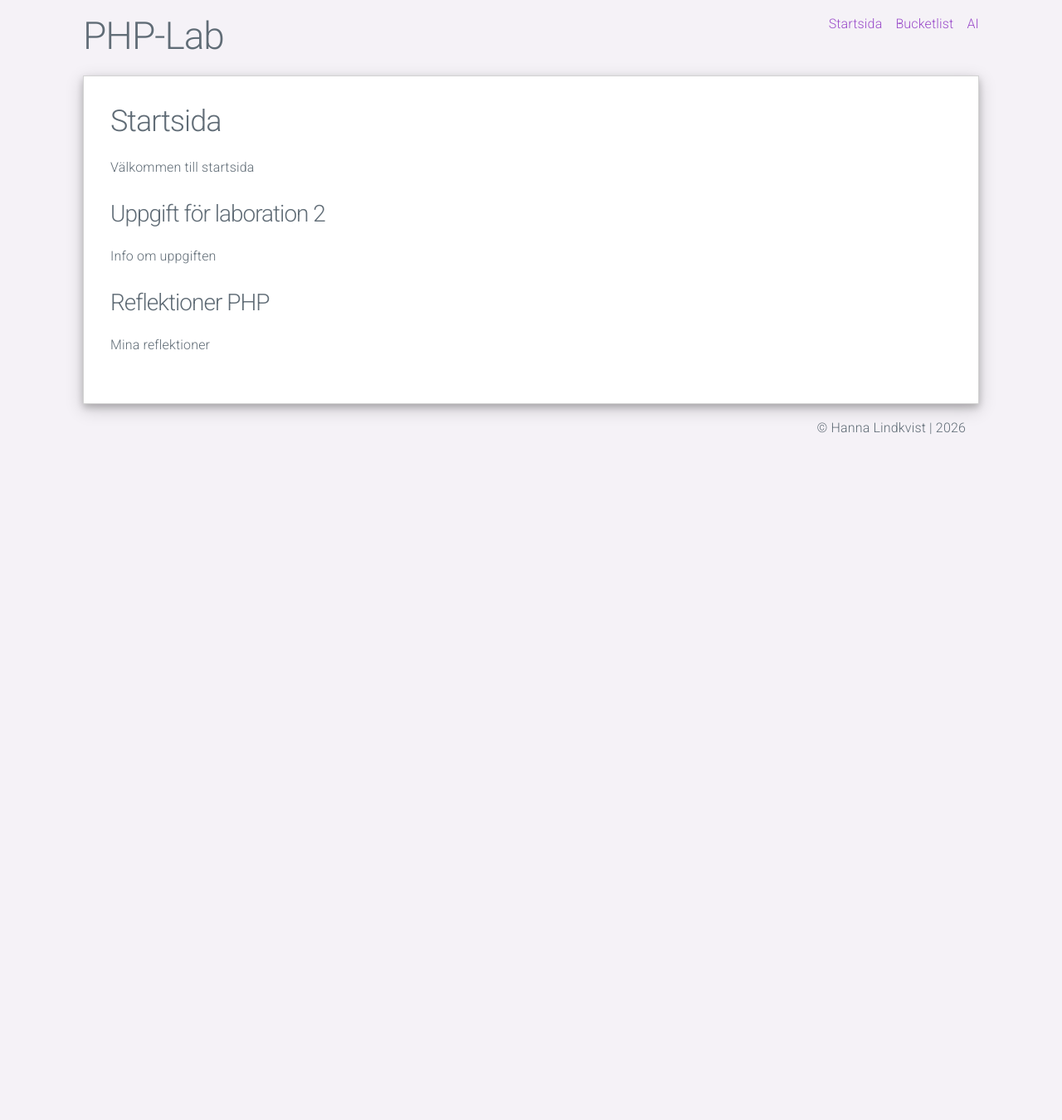
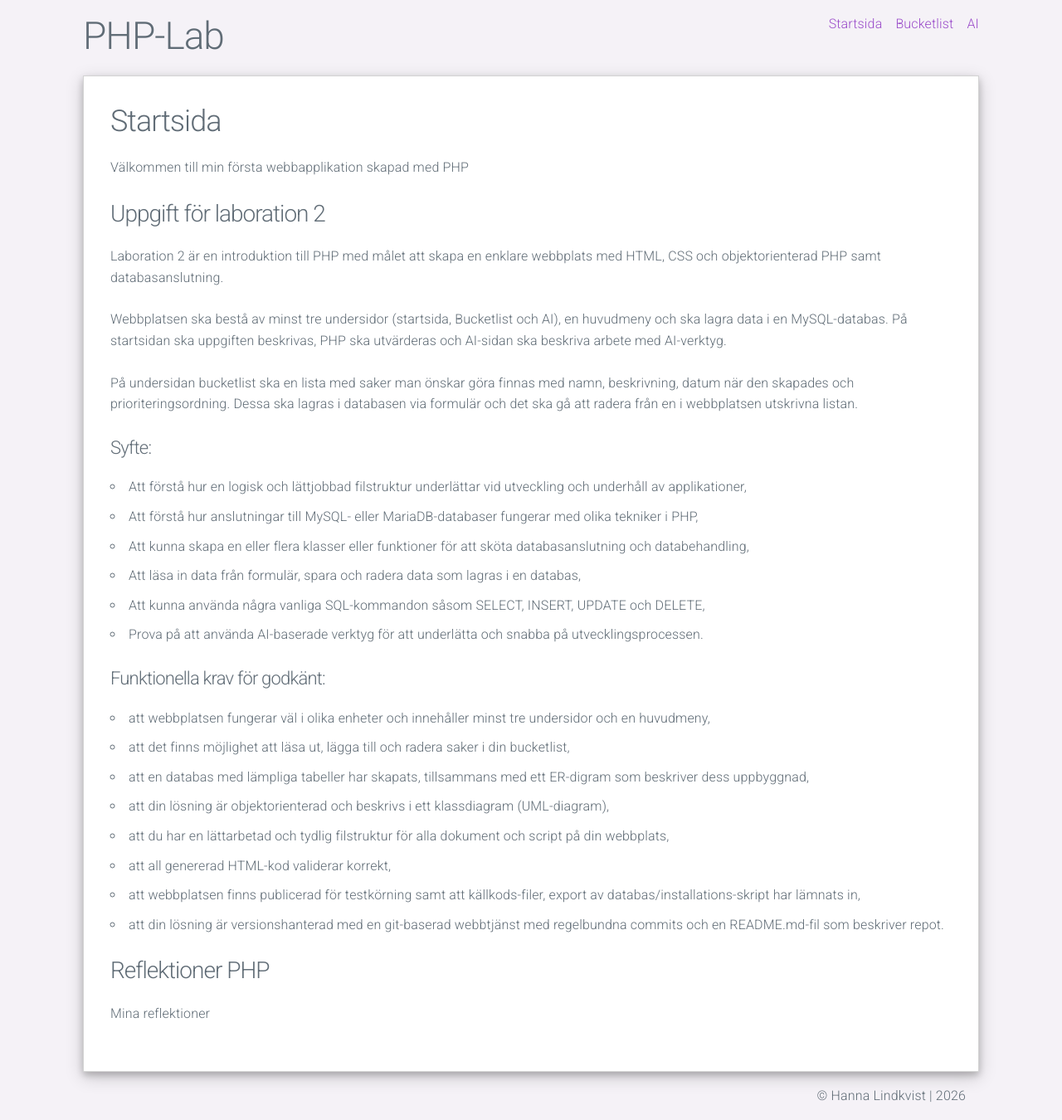
Before and after one commit to Safe-Pizza/dt209g_lab2, a PHP site: page / in a window 1280 px wide. Shown: the whole page at 83% size. Before the commit the page ends 523 px from the top, so only its background shows below. Run offline with PHP 8.4, Linux system fonts and the light colour scheme.

Commit message:
skriver innehåll för index

```diff
--- a/index.php
+++ b/index.php
@@ -5,10 +5,32 @@ include("includes/mainnav.php");
 ?>
 
 <h2>Startsida</h2>
-<p>Välkommen till startsida</p>
+<p>Välkommen till min första webbapplikation skapad med PHP</p>
 
 <h3>Uppgift för laboration 2</h3>
-<p>Info om uppgiften</p>
+<p>Laboration 2 är en introduktion till PHP med målet att skapa en enklare webbplats med HTML, CSS och objektorienterad PHP samt databasanslutning.</p>
+<p>Webbplatsen ska bestå av minst tre undersidor (startsida, Bucketlist och AI), en huvudmeny och ska lagra data i en MySQL-databas. På startsidan ska uppgiften beskrivas, PHP ska utvärderas och AI-sidan ska beskriva arbete med AI-verktyg.</p>
+<p>På undersidan bucketlist ska en lista med saker man önskar göra finnas med namn, beskrivning, datum när den skapades och prioriteringsordning. Dessa ska lagras i databasen via formulär och det ska gå att radera från en i webbplatsen utskrivna listan.</p>
+<h4>Syfte: </h4>
+<ul>
+    <li>Att förstå hur en logisk och lättjobbad filstruktur underlättar vid utveckling och underhåll av applikationer,</li>
+    <li>Att förstå hur anslutningar till MySQL- eller MariaDB-databaser fungerar med olika tekniker i PHP,</li>
+    <li>Att kunna skapa en eller flera klasser eller funktioner för att sköta databasanslutning och databehandling,</li>
+    <li>Att läsa in data från formulär, spara och radera data som lagras i en databas,</li>
+    <li>Att kunna använda några vanliga SQL-kommandon såsom SELECT, INSERT, UPDATE och DELETE,</li>
+    <li>Prova på att använda AI-baserade verktyg för att underlätta och snabba på utvecklingsprocessen.</li>
+</ul>
+<h4>Funktionella krav för godkänt: </h4>
+<ul>
+    <li>att webbplatsen fungerar väl i olika enheter och innehåller minst tre undersidor och en huvudmeny,</li>
+    <li>att det finns möjlighet att läsa ut, lägga till och radera saker i din bucketlist,</li>
+    <li>att en databas med lämpliga tabeller har skapats, tillsammans med ett ER-digram som beskriver dess uppbyggnad,</li>
+    <li>att din lösning är objektorienterad och beskrivs i ett klassdiagram (UML-diagram),</li>
+    <li>att du har en lättarbetad och tydlig filstruktur för alla dokument och script på din webbplats,</li>
+    <li>att all genererad HTML-kod validerar korrekt,</li>
+    <li>att webbplatsen finns publicerad för testkörning samt att källkods-filer, export av databas/installations-skript har lämnats in,</li>
+    <li>att din lösning är versionshanterad med en git-baserad webbtjänst med regelbundna commits och en README.md-fil som beskriver repot.</li>
+</ul>
 
 <h3>Reflektioner PHP</h3>
 <p>Mina reflektioner</p>
--- a/install.php
+++ b/install.php
@@ -21,7 +21,7 @@ $examples = [
     ['Vandra Kungsleden', 'Gå hela Kungsleden från Abisko till Hemavan med tält och ryggsäck.', 2],
     ['Resa till Japan', 'Besöka Tokyo och Kyoto under körsbärsblomningen.', 2],
     ['Springa ett maraton', 'Träna upp till 42 km och genomföra ett lopp.', 3],
-    ['Skriva en bok', 'Skriva klart ett eget manus, oavsett om någon ger ut det.', 5],
+    ['Skriva en bok', 'Skriva klart ett eget manus, oavsett om någon ger ut det.', 3],
 ];
 
 //send sql-query to server
```
